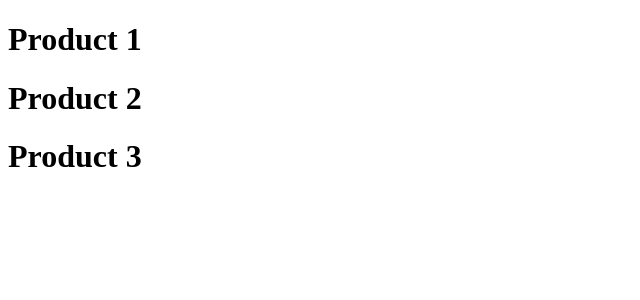
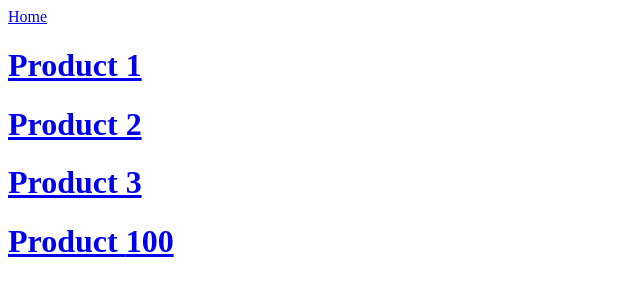
Before and after one commit to gvirus21/Next-js-tutorial, a Next.js app: page /product in a window 1280 px wide. Shown: the top 300 px of the page, without its empty margins (0-640 px from the left). Built offline with nearby package versions, Linux system fonts and the light colour scheme.

Commit message:
added client side routing with links

```diff
--- a/pages/product/index.js
+++ b/pages/product/index.js
@@ -1,11 +1,33 @@
 import React from "react";
+import Link from "next/link";
 
-const Product = () => {
+const Product = ({ productId = 100 }) => {
   return (
     <>
-      <h1>Product 1</h1>
-      <h1>Product 2</h1>
-      <h1>Product 3</h1>
+      <Link href="/">
+        <a>Home</a>
+      </Link>
+
+      <h1>
+        <Link href="/product/1">
+          <a>Product 1</a>
+        </Link>
+      </h1>
+      <h1>
+        <Link href="/product/2">
+          <a>Product 2</a>
+        </Link>
+      </h1>
+      <h1>
+        <Link href="/product/3" replace>
+          <a>Product 3</a>
+        </Link>
+      </h1>
+      <h1>
+        <Link href={`/product/${productId}`}>
+          <a>Product {productId}</a>
+        </Link>
+      </h1>
     </>
   );
 };
```
Also changed, not shown: pages/index.js (+12 -5 lines).
